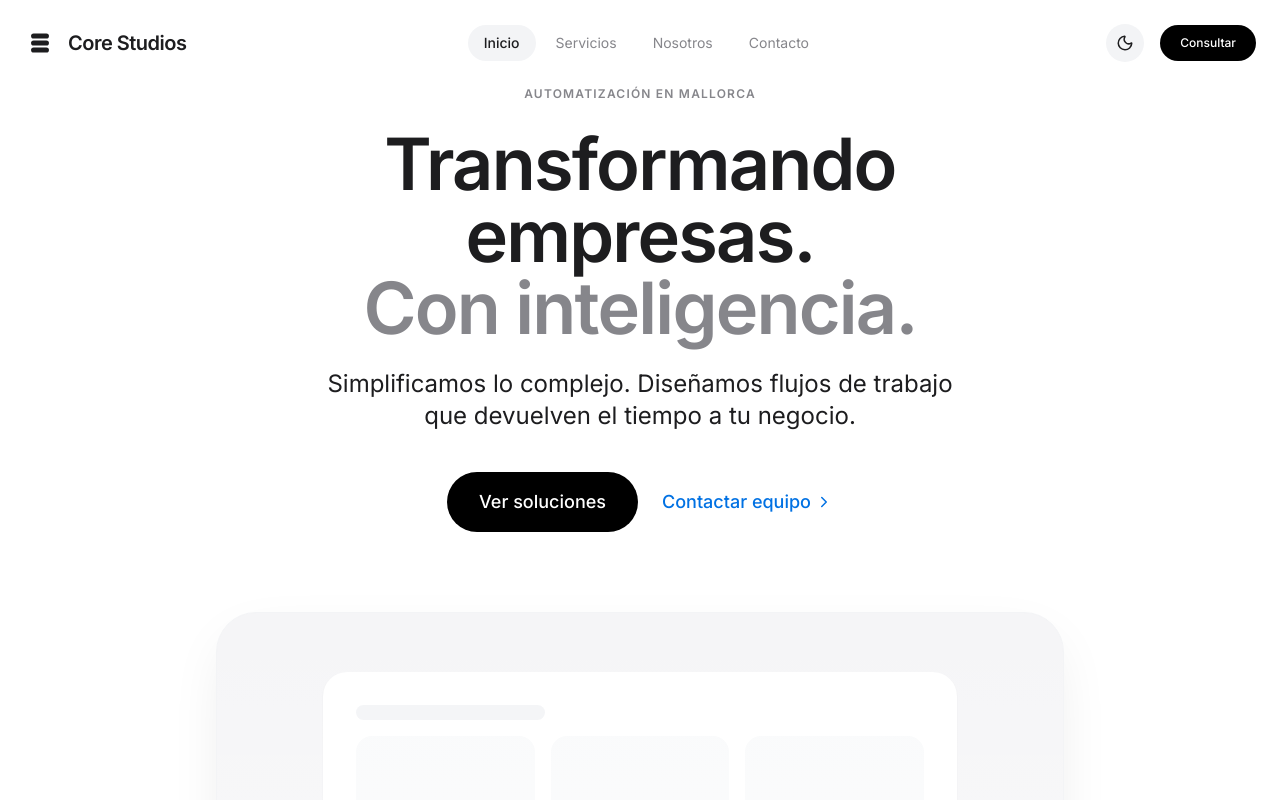
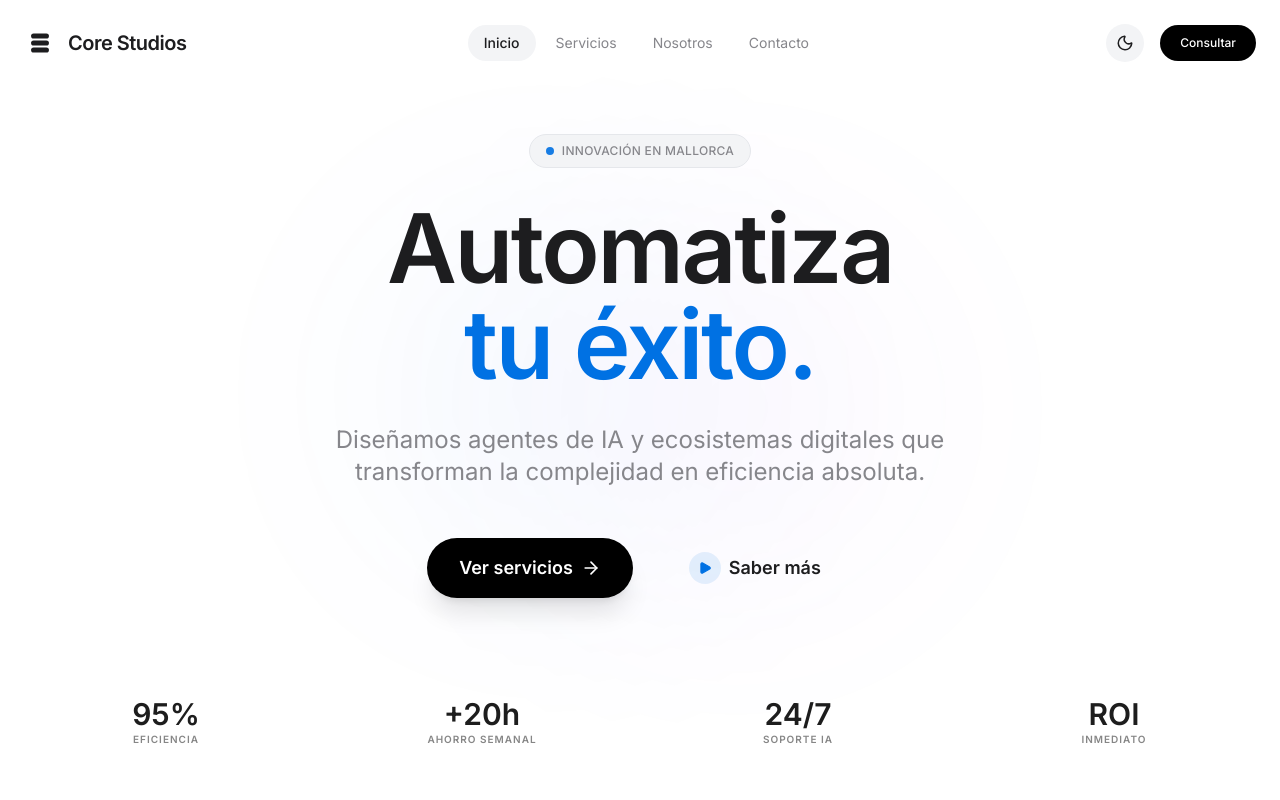
Before and after one commit to Mrbibs10/core-studios-web, a React (Vite) app: page / in a window 1280 px wide. Shown: the top 800 px of the page. Built offline with nearby package versions, Linux system fonts and the light colour scheme.

Commit message:
Update Hero.tsx

```diff
--- a/components/Hero.tsx
+++ b/components/Hero.tsx
@@ -1,67 +1,83 @@
 
 import React from 'react';
+import { ArrowRight, Play } from 'lucide-react';
 import { ViewState } from '../types';
-import { ChevronRight } from 'lucide-react';
 
 interface HeroProps {
   onNavigate: (view: ViewState) => void;
 }
 
+// Hero component for the landing page following Apple-style design
 const Hero: React.FC<HeroProps> = ({ onNavigate }) => {
   return (
-    <section className="relative min-h-screen flex flex-col items-center justify-center pt-20 pb-10 bg-white dark:bg-black transition-colors duration-500">
-      <div className="container mx-auto px-6 text-center max-w-4xl animate-fade-in">
+    <section className="relative min-h-screen flex items-center justify-center pt-20 overflow-hidden bg-white dark:bg-black transition-colors duration-500">
+      {/* Background decorative elements */}
+      <div className="absolute top-0 left-1/2 -translate-x-1/2 w-full max-w-6xl h-full pointer-events-none opacity-20 dark:opacity-40">
+        <div className="absolute top-1/4 left-1/4 w-96 h-96 bg-apple-blue/20 rounded-full blur-[120px] animate-pulse"></div>
+        <div className="absolute bottom-1/4 right-1/4 w-96 h-96 bg-purple-500/20 rounded-full blur-[120px] animate-pulse" style={{ animationDelay: '2s' }}></div>
+      </div>
 
-        {/* Subtle Badge */}
-        <div className="inline-block mb-6">
-          <span className="text-xs font-semibold tracking-widest text-apple-subtext dark:text-white/40 uppercase">
-            Automatización en Mallorca
+      <div className="container mx-auto px-6 relative z-10 text-center">
+        {/* Top badge */}
+        <div className="inline-flex items-center gap-2 px-4 py-2 rounded-full bg-gray-100 dark:bg-white/5 border border-gray-200 dark:border-white/10 mb-8 animate-fade-in">
+          <span className="w-2 h-2 rounded-full bg-apple-blue animate-pulse"></span>
+          <span className="text-xs font-medium text-apple-subtext dark:text-white/60 tracking-wide uppercase">
+            Innovación en Mallorca
           </span>
         </div>
 
-        {/* Main Headline */}
-        <h1 className="text-5xl md:text-7xl font-semibold tracking-tight leading-[1.1] text-apple-text dark:text-white mb-6">
-          Transformando empresas.<br />
-          <span className="text-apple-subtext dark:text-white/30">Con inteligencia.</span>
+        {/* Main headline */}
+        <h1 className="text-5xl md:text-8xl font-bold text-apple-text dark:text-white mb-8 tracking-tight leading-[1.1] animate-slide-up">
+          Automatiza <br />
+          <span className="text-apple-blue">tu éxito.</span>
         </h1>
 
-        {/* Subtitle */}
-        <p className="text-xl md:text-2xl text-apple-text dark:text-white/80 font-normal max-w-2xl mx-auto mb-10 leading-relaxed">
-          Simplificamos lo complejo. Diseñamos flujos de trabajo que devuelven el tiempo a tu negocio.
+        {/* Sub-headline */}
+        <p className="text-xl md:text-2xl text-apple-subtext dark:text-white/40 font-light max-w-2xl mx-auto mb-12 leading-relaxed animate-slide-up" style={{ animationDelay: '0.1s' }}>
+          Diseñamos agentes de IA y ecosistemas digitales que transforman
+          la complejidad en eficiencia absoluta.
         </p>
 
-        {/* Action Buttons */}
-        <div className="flex flex-col sm:flex-row gap-6 justify-center items-center">
+        {/* CTA Buttons */}
+        <div className="flex flex-col sm:flex-row items-center justify-center gap-6 animate-slide-up" style={{ animationDelay: '0.2s' }}>
           <button
             onClick={() => onNavigate(ViewState.SERVICES)}
-            className="px-8 py-4 bg-black dark:bg-white dark:text-black text-white rounded-full text-lg font-medium hover:bg-gray-800 dark:hover:bg-gray-200 hover:-translate-y-1 hover:shadow-xl transition-all duration-300 ease-out active:scale-95"
+            className="group px-8 py-4 bg-black dark:bg-white text-white dark:text-black rounded-full font-semibold text-lg hover:scale-105 active:scale-95 transition-all shadow-xl flex items-center gap-2"
           >
-            Ver soluciones
+            Ver servicios
+            <ArrowRight size={20} className="group-hover:translate-x-1 transition-transform" />
           </button>
 
           <button
-            onClick={() => onNavigate(ViewState.CONTACT)}
-            className="group flex items-center gap-1 text-apple-blue text-lg font-medium hover:underline decoration-2 underline-offset-4 transition-all"
+            onClick={() => onNavigate(ViewState.ABOUT)}
+            className="px-8 py-4 bg-transparent text-apple-text dark:text-white rounded-full font-semibold text-lg hover:bg-gray-100 dark:hover:bg-white/5 transition-all flex items-center gap-2"
           >
-            Contactar equipo
-            <ChevronRight size={18} className="group-hover:translate-x-1 transition-transform" />
+            <div className="w-8 h-8 rounded-full bg-apple-blue/10 flex items-center justify-center text-apple-blue">
+              <Play size={14} fill="currentColor" />
+            </div>
+            Saber más
           </button>
         </div>
 
-        {/* Minimalist Graphic/Placeholder */}
-        <div className="mt-20 w-full max-w-5xl mx-auto rounded-[40px] overflow-hidden shadow-[0_20px_60px_-15px_rgba(0,0,0,0.1)] dark:shadow-none border border-gray-100 dark:border-white/10 bg-apple-bg dark:bg-[#1C1C1E] aspect-[16/9] flex items-center justify-center relative hover:scale-[1.01] transition-transform duration-700">
-          <div className="absolute inset-0 bg-gradient-to-b from-transparent to-white/50 dark:to-black/30"></div>
-          {/* Abstract representation of UI */}
-          <div className="w-3/4 h-3/4 bg-white dark:bg-black/40 rounded-3xl shadow-sm flex flex-col p-8 space-y-4 border border-white/5">
-             <div className="w-1/3 h-4 bg-gray-100 dark:bg-white/10 rounded-full"></div>
-             <div className="w-full h-full grid grid-cols-3 gap-4">
-                <div className="bg-gray-50 dark:bg-white/5 rounded-2xl"></div>
-                <div className="bg-gray-50 dark:bg-white/5 rounded-2xl"></div>
-                <div className="bg-gray-50 dark:bg-white/5 rounded-2xl"></div>
-             </div>
+        {/* Statistics or Key highlights */}
+        <div className="mt-24 grid grid-cols-2 md:grid-cols-4 gap-8 opacity-40 grayscale animate-fade-in" style={{ animationDelay: '0.4s' }}>
+          <div className="flex flex-col items-center text-apple-text dark:text-white">
+             <span className="text-3xl font-bold">95%</span>
+             <span className="text-[10px] uppercase tracking-widest text-apple-subtext dark:text-white/40 font-bold">Eficiencia</span>
+          </div>
+          <div className="flex flex-col items-center text-apple-text dark:text-white">
+             <span className="text-3xl font-bold">+20h</span>
+             <span className="text-[10px] uppercase tracking-widest text-apple-subtext dark:text-white/40 font-bold">Ahorro semanal</span>
+          </div>
+          <div className="flex flex-col items-center text-apple-text dark:text-white">
+             <span className="text-3xl font-bold">24/7</span>
+             <span className="text-[10px] uppercase tracking-widest text-apple-subtext dark:text-white/40 font-bold">Soporte IA</span>
+          </div>
+          <div className="flex flex-col items-center text-apple-text dark:text-white">
+             <span className="text-3xl font-bold">ROI</span>
+             <span className="text-[10px] uppercase tracking-widest text-apple-subtext dark:text-white/40 font-bold">Inmediato</span>
           </div>
         </div>
-
       </div>
     </section>
   );
```
